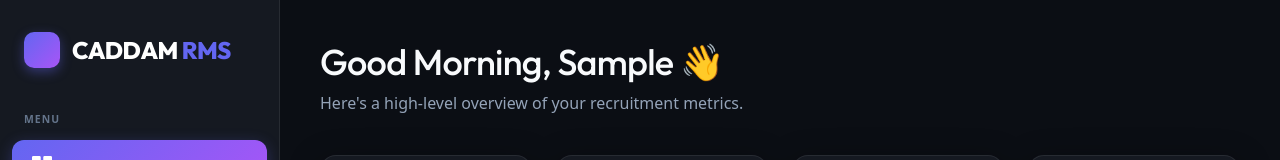
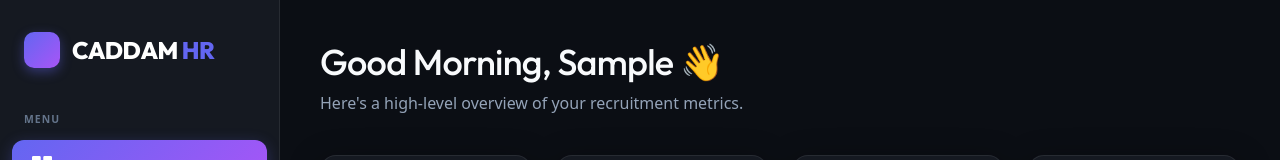
Before and after one commit to caddamss25/HR-Resume-Management, a React (Vite) app in the folder frontend/: page /dashboard in a window 1280 px wide. Shown: the top 160 px of the page. Built offline with nearby package versions, Linux system fonts and the light colour scheme; no server answers; sample sign-in values are in the browser's storage.

Commit message:
Update Sidebar.jsx

```diff
--- a/frontend/src/components/Sidebar.jsx
+++ b/frontend/src/components/Sidebar.jsx
@@ -49,7 +49,7 @@ export default function Sidebar({ isOpen, onClose }) {
         }}>
           <i className="bi bi-shield-check-fill" style={{ color: '#fff', fontSize: '1.25rem' }} />
         </div>
-        <span style={{ letterSpacing: '-0.02em', fontWeight: 800 }}>CADDAM <span style={{ color: 'var(--rms-primary)' }}>RMS</span></span>
+        <span style={{ letterSpacing: '-0.02em', fontWeight: 800 }}>CADDAM <span style={{ color: 'var(--rms-primary)' }}>HR</span></span>
       </div>
 
       {/* Navigation */}
```
